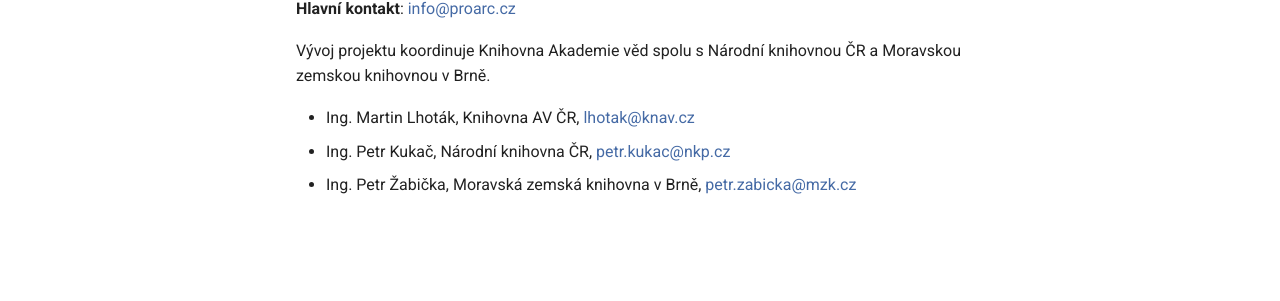
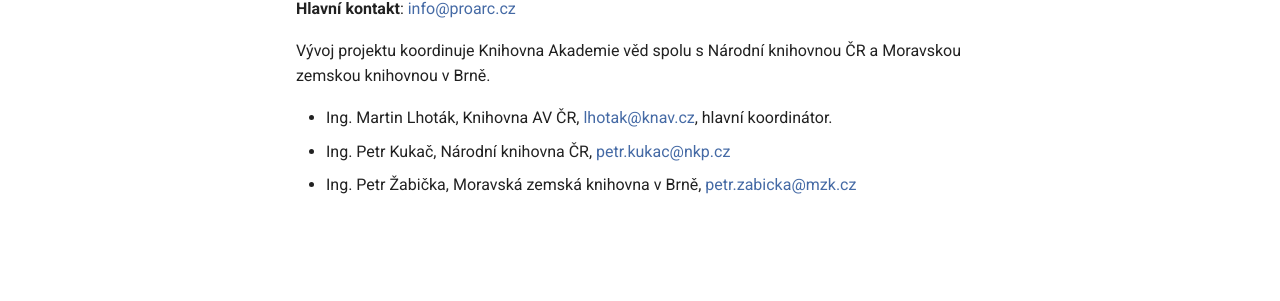
Before and after one commit to kerschfilip/proarc-manual, an MkDocs documentation site: the page built from docs/kontakt.md, in a window 1280 px wide. Shown: the part 433-734 px from the top of the page. Built offline with MkDocs 1.6.1 and Material for MkDocs 9.7.7, drawn with Linux system fonts in a browser that asks for light colours; some web fonts are replaced.

Commit message:
Add main coordinator title for Martin Lhoták in kontakt.md

```diff
--- a/docs/kontakt.md
+++ b/docs/kontakt.md
@@ -9,6 +9,6 @@
 
 Vývoj projektu koordinuje Knihovna Akademie věd spolu s Národní knihovnou ČR a Moravskou zemskou knihovnou v Brně.
 
-- Ing. Martin Lhoták, Knihovna AV ČR, [lhotak@knav.cz](mailto:lhotak@knav.cz)
+- Ing. Martin Lhoták, Knihovna AV ČR, [lhotak@knav.cz](mailto:lhotak@knav.cz), hlavní koordinátor.
 - Ing. Petr Kukač, Národní knihovna ČR, [petr.kukac@nkp.cz](mailto:petr.kukac@nkp.cz)
 - Ing. Petr Žabička, Moravská zemská knihovna v Brně, [petr.zabicka@mzk.cz](mailto:petr.zabicka@mzk.cz)
```
